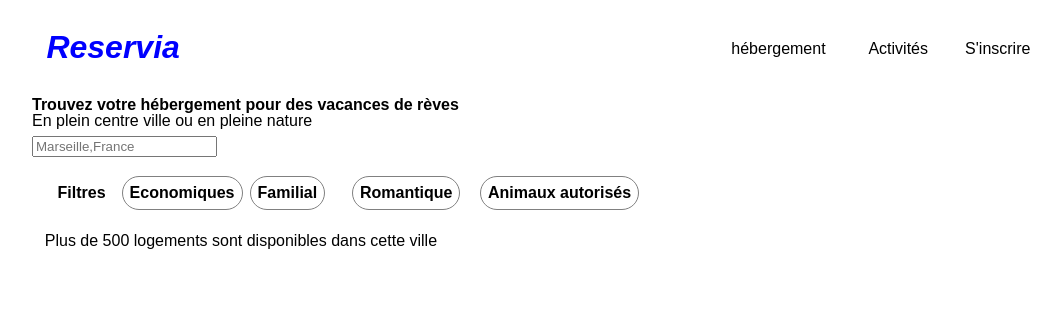
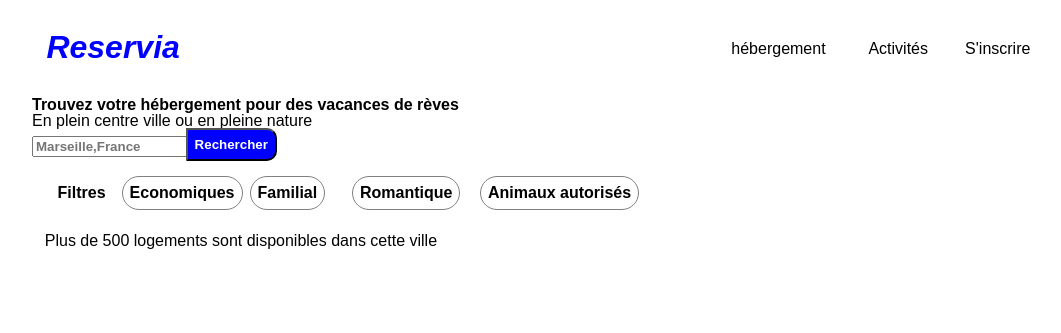
Before and after one commit to Antho78780/Transformez-une-maquette-en-site-web-avec-html-et-css, a plain HTML site: page index.html in a window 1280 px wide. Shown: the top 333 px of the page, without its empty margins (96-1157 px from the left). Drawn offline with Linux system fonts and the light colour scheme.

Commit message:
Add files via upload

```diff
--- a/index.css
+++ b/index.css
@@ -99,6 +99,18 @@ padding:7px 7px 7px 7px;
 position:absolute;
 left:10%;
 top:17%;
+font-weight: bold;
+}
+#search2
+{
+position:absolute;
+left:22%;
+top:16%;
+background-color:blue;
+color:white;
+padding: 7px;
+border-radius:0px 10px 10px 0px;
+font-weight: bold;
 }
 #texte1
 {
--- a/index.html
+++ b/index.html
@@ -12,11 +12,6 @@
 <header>
 <h1>Reservia</h1>
 
-<p id="texte1">Trouvez votre hébergement pour des vacances de rèves</p>
-<br>
-<p id="texte2">En plein centre ville ou en pleine nature</p>
-
-
 <nav>
 <p id="hebergement">hébergement</p>
 <p id="activites">Activités</p>
@@ -24,7 +19,14 @@
 </nav>
 </header>
 
-<input type="search" name="search" id="search" placeholder="Marseille,France">
+<section>
+<p id="texte1">Trouvez votre hébergement pour des vacances de rèves</p>
+<br>
+<p id="texte2">En plein centre ville ou en pleine nature</p>
+
+<input type="search" name="search" id="search" placeholder = "Marseille,France">
+<input type="submit" value="Rechercher" id="search2">
+
 
 <div id="toutlesfiltres">
 <p id="filtres">Filtres</p>
@@ -37,14 +39,15 @@
 <br>
 <br>
 <br>
-
-
 <p id="ville">Plus de 500 logements sont disponibles dans cette ville</p>
+</section>
 
 <br>
 <br>
 
 <p id="hebergementamarseille">Hébergements à Marseille</p>
+
+<figure>
 
 <figure>
 <p><a href="hebergements/auberge_la_cannbierre.jpg"><img src="hebergements/auberge_la_cannbierre.jpg" alt="auberge la cannbierre" id="photo1"></a></p>
@@ -93,10 +96,14 @@
  <figcaption id="legende9">Hôtel tout bleu et<br> blanc<br><span>Nuit à partir de 68$</span></figcaption>
 </figure>
 
+</figure>
 
+<section>
  <p id="afficherplus">Afficher plus</p>
 <p id="activitesamarseille">Activités à Marseille</p>
+</section>
 
+<figure>
 
 <figure>
 <a href="activites/vieux_port.jpg"><img src="activites/vieux_port.jpg" alt="vieux port" id="photo10"></a>
@@ -128,6 +135,8 @@
 <figcaption id="legende15">Parc Lonchamp</figcaption>
 </figure>
 
+</figure>
+
 
 <footer>
 <div id="apropos">
```
